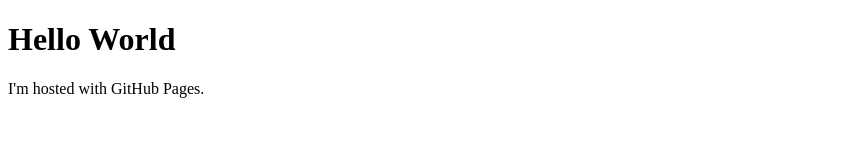
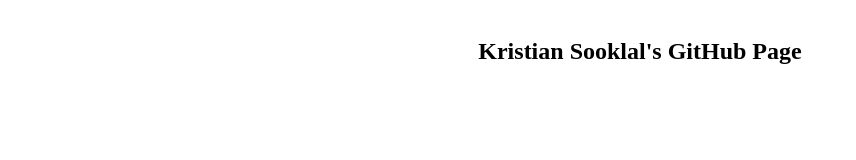
Before and after one commit to ksooklal/ksooklal.github.io, a plain HTML site: page index.html in a window 1280 px wide. Shown: the whole page, without its empty margins (0-856 px from the left). Drawn offline with Linux system fonts and the light colour scheme.

Commit message:
index.html

```diff
--- a/index.html
+++ b/index.html
@@ -1,7 +1,20 @@
 <!DOCTYPE html>
 <html>
+<style type='text/css'>
+html, body{
+	padding: 5px;
+	background-color: light blue;
+}
+</style>
 <body>
-<h1>Hello World</h1>
-<p>I'm hosted with GitHub Pages.</p>
+<div style = "width: 100%">
+	<h2 align='center'>
+		Kristian Sooklal's GitHub Page
+	</h2>
+</div>
+
+<div>
+
+</div>
 </body>
 </html>
```
